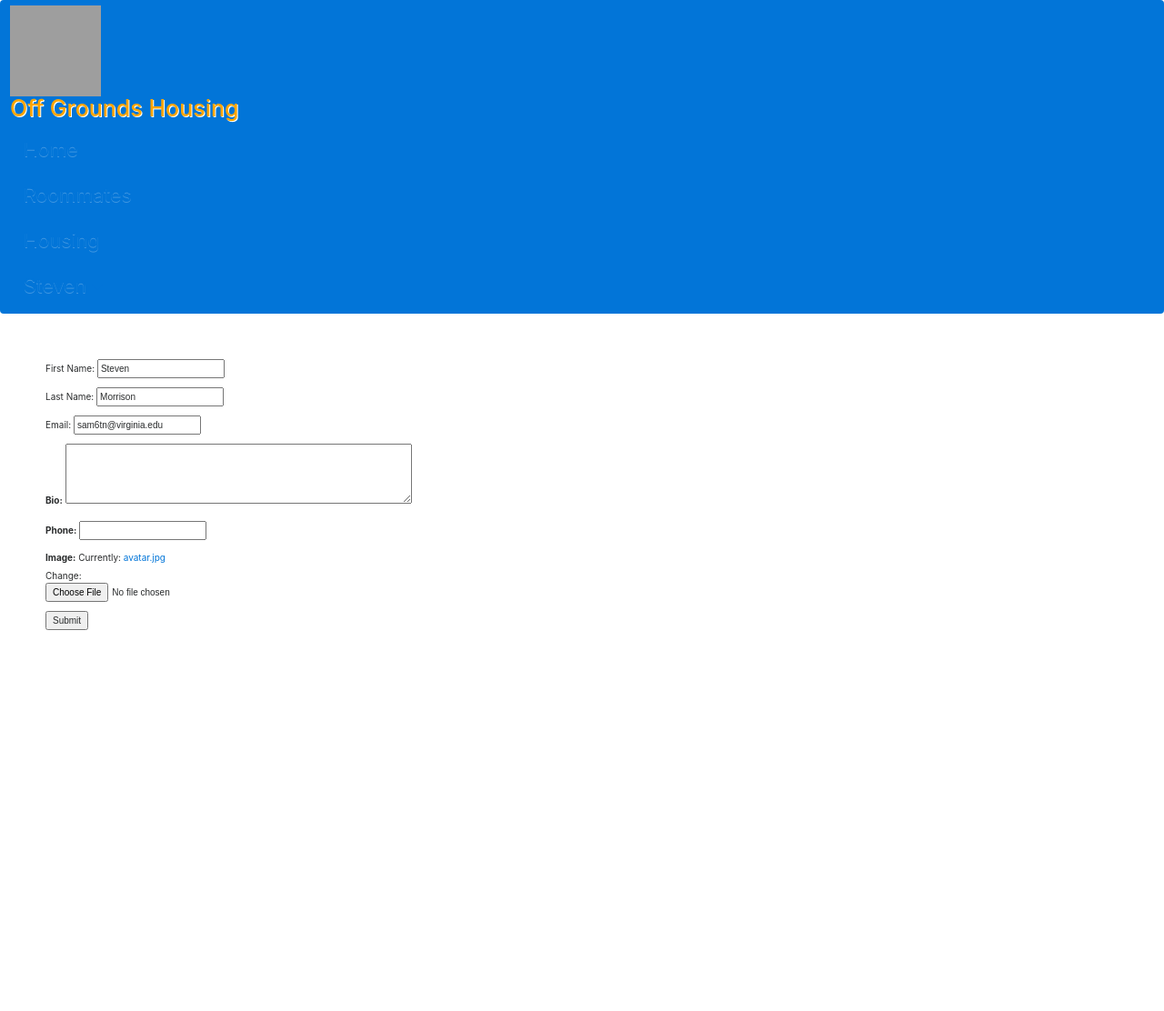
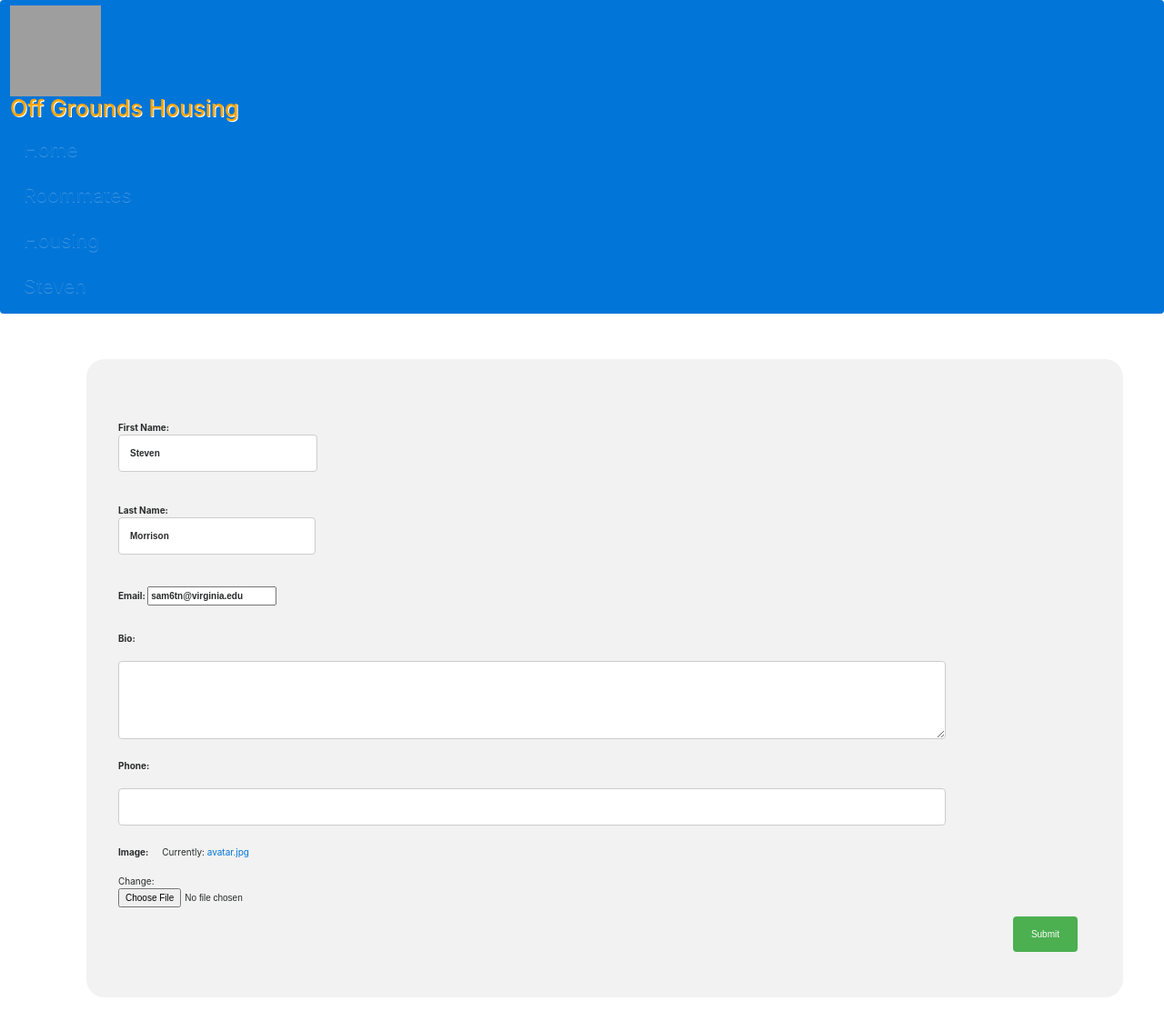
Before and after one commit to sam6tn/studenthousing, a Django app: page /profile/edit in a window 1280 px wide. Shown: the whole page at 91% size. Before the commit the page ends 693 px from the top, so only its background shows below. Run offline with Django 3.2, Linux system fonts and the light colour scheme; a user stored in the database is signed in; data comes from the database, SQL or seed files in the repository; some libraries are stand-ins or nearby versions; grey boxes are pictures that could not be loaded.

Commit message:
updating form on page

```diff
--- a/housing/templates/housing/edit_profile.html
+++ b/housing/templates/housing/edit_profile.html
@@ -13,7 +13,7 @@
 
 
     {% load static %}
-    <link rel="stylesheet" href="{% static 'housing/style.css' %}" type="text/css">
+    <link rel="stylesheet" href="{% static 'polls/style.css' %}" type="text/css">
 
     <style>
         .form-group{
@@ -54,6 +54,81 @@
             justify-content: center;
             margin: 0 auto;
 	    }
+
+
+
+	    	    * {
+  box-sizing: border-box;
+}
+
+input[type=text], select, textarea {
+  width: 100%;
+  padding: 12px;
+  border: 1px solid #ccc;
+  border-radius: 4px;
+  resize: vertical;
+}
+
+label {
+  padding: 12px 12px 12px 0;
+  display: inline-block;
+}
+button{
+background-color: #4CAF50;
+  color: white;
+  padding: 12px 20px;
+  border: none;
+  border-radius: 4px;
+  cursor: pointer;
+  float: right;}
+
+input[type=submit] {
+  background-color: #4CAF50;
+  color: white;
+  padding: 12px 20px;
+  border: none;
+  border-radius: 4px;
+  cursor: pointer;
+  float: right;
+}
+
+input[type=submit]:hover {
+  background-color: #45a049;
+}
+
+.container {
+  border-radius: 20px;
+  background-color: #f2f2f2;
+  padding: 50px;
+}
+
+.col-25 {
+  float: left;
+  width: 85%;
+  margin-top: 6px;
+}
+
+.col-75 {
+  float: left;
+  width: 75%;
+  margin-top: 6px;
+}
+
+/* Clear floats after the columns */
+.row:after {
+  content: "";
+  display: table;
+  clear: both;
+}
+
+/* Responsive layout - when the screen is less than 600px wide, make the two columns stack on top of each other instead of next to each other */
+@media screen and (max-width: 600px) {
+  .col-25, .col-75, input[type=submit] {
+    width: 100%;
+    margin-top: 0;
+  }
+}
+
     </style>
 
     <title>Edit Profile</title>
@@ -85,14 +160,31 @@
 {% block content %}
 
     <div class="leftmarg">
+    <div class = "container">
 <form method="post" enctype="multipart/form-data">
     {% csrf_token %}
-    <p>First Name: {{uform.first_name}}</p>
-    <p>Last Name: {{uform.last_name}}</p>
-    <p>Email: {{ uform.email}}</p>
+    <div class = "row">
+    <div class = "col-25">
+    <label>First Name: {{uform.first_name}}</label>
+    </div>
+    </div>
+
+
+    <div class = "row">
+    <div class = "col-25">
+    <label>Last Name: {{uform.last_name}}</label>
+    </div>
+    </div>
+
+    <div class = "row">
+    <div class = "col-25">
+    <label>Email: {{ uform.email}}</label>
     {{pform.as_p}}
+    </div>
+    </div>
     <button type="submit">Submit </button>
 </form>
+    </div>
     </div>
 <br>
 
```
